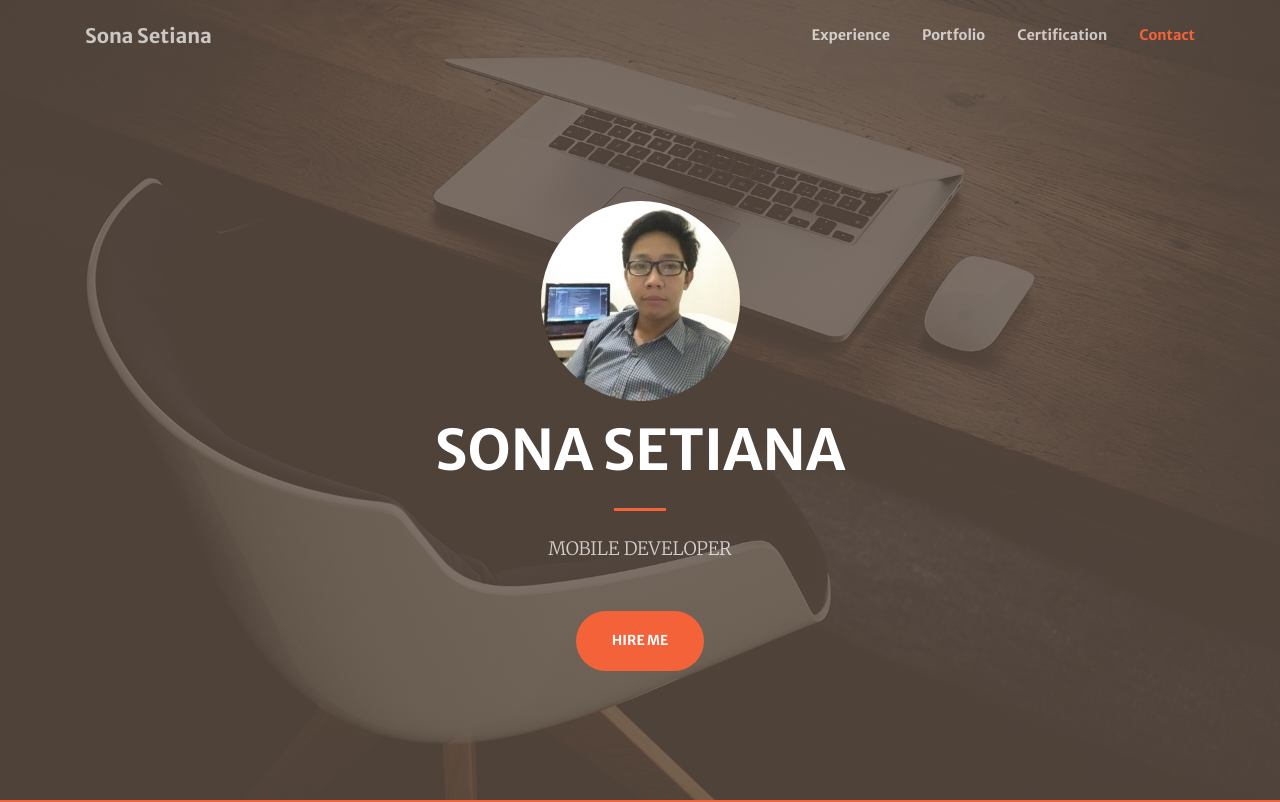
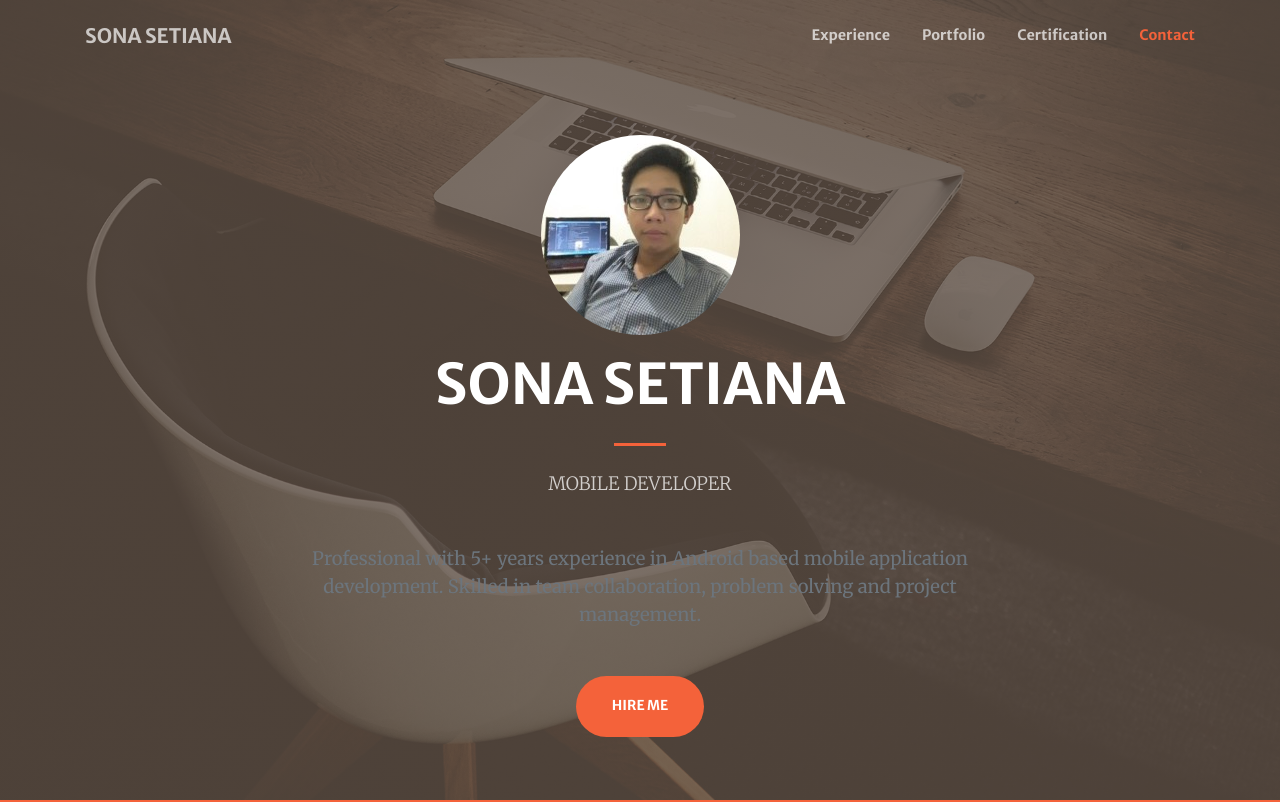
Before and after one commit to sonasetiana/sonasetiana.github.io, a plain HTML site: page index.html in a window 1280 px wide. Shown: the top 802 px of the page. Drawn offline with nearby package versions, Linux system fonts and the light colour scheme.

Commit message:
add description of me

```diff
--- a/index.html
+++ b/index.html
@@ -28,7 +28,7 @@
     <!-- Navigation-->
     <nav class="navbar navbar-expand-lg navbar-light fixed-top py-3" id="mainNav">
         <div class="container">
-            <a class="navbar-brand js-scroll-trigger" href="#page-top">Sona Setiana</a>
+            <a class="navbar-brand js-scroll-trigger" href="#page-top">SONA SETIANA</a>
             <button class="navbar-toggler navbar-toggler-right" type="button" data-toggle="collapse"
                 data-target="#navbarResponsive" aria-controls="navbarResponsive" aria-expanded="false"
                 aria-label="Toggle navigation"><span class="navbar-toggler-icon"></span></button>
@@ -49,11 +49,12 @@
                 <div class="col-lg-10 align-self-end">
                     <img src="assets/img/me.jpeg" alt="Photo-Profile" style="border-radius: 50%; margin-bottom: 16px;">
 
-                    <h1 class="text-uppercase text-white font-weight-bold">Sona Setiana</h1>
+                    <h1 class="text-uppercase text-white font-weight-bold">SONA SETIANA</h1>
                     <hr class="divider my-4" />
                 </div>
                 <div class="col-lg-8 align-self-baseline">
                     <p class="text-white-75 font-weight-light mb-5">MOBILE DEVELOPER</p>
+                    <p class="text-muted mb-5">Professional with 5+ years experience in Android based mobile application development. Skilled in team collaboration, problem solving and project management.</p>
                     <a class="btn btn-primary btn-xl js-scroll-trigger" href="viewer.html" target="_blank">Hire Me</a>
                 </div>
             </div>
```
